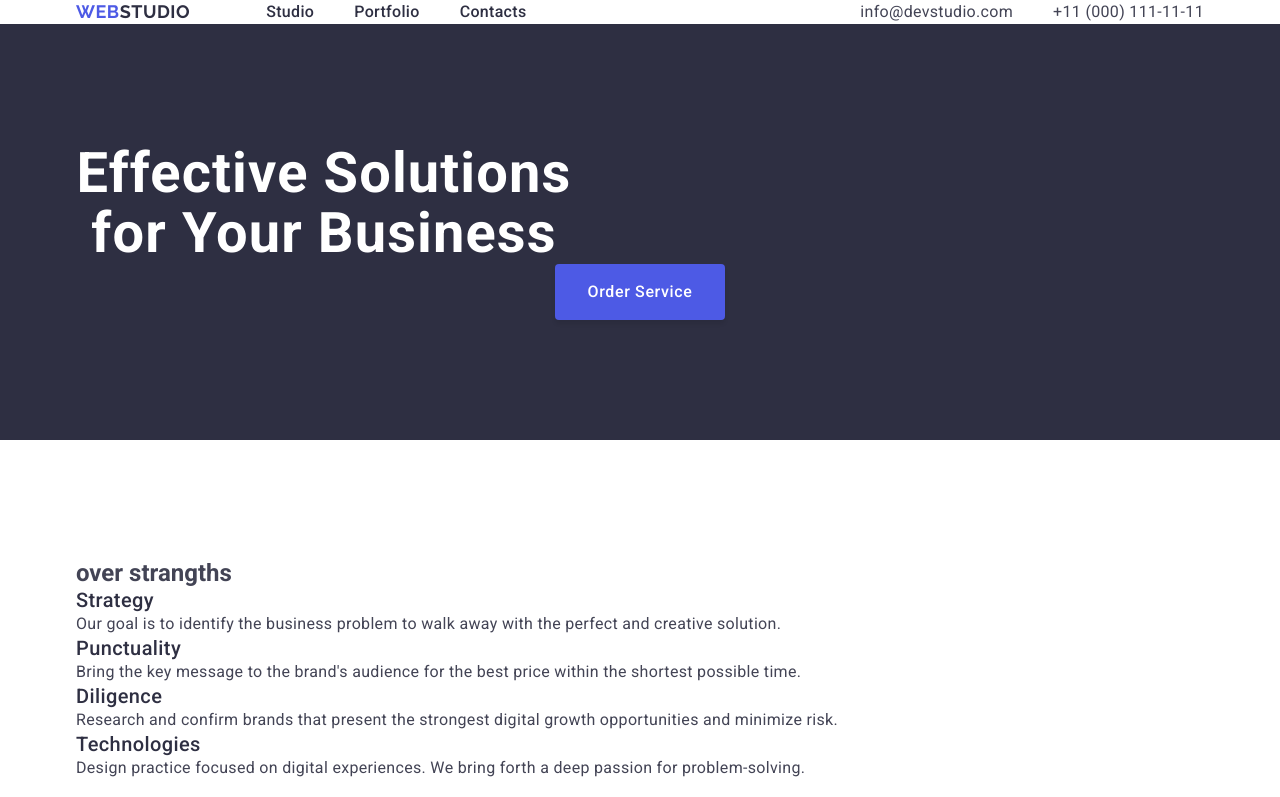
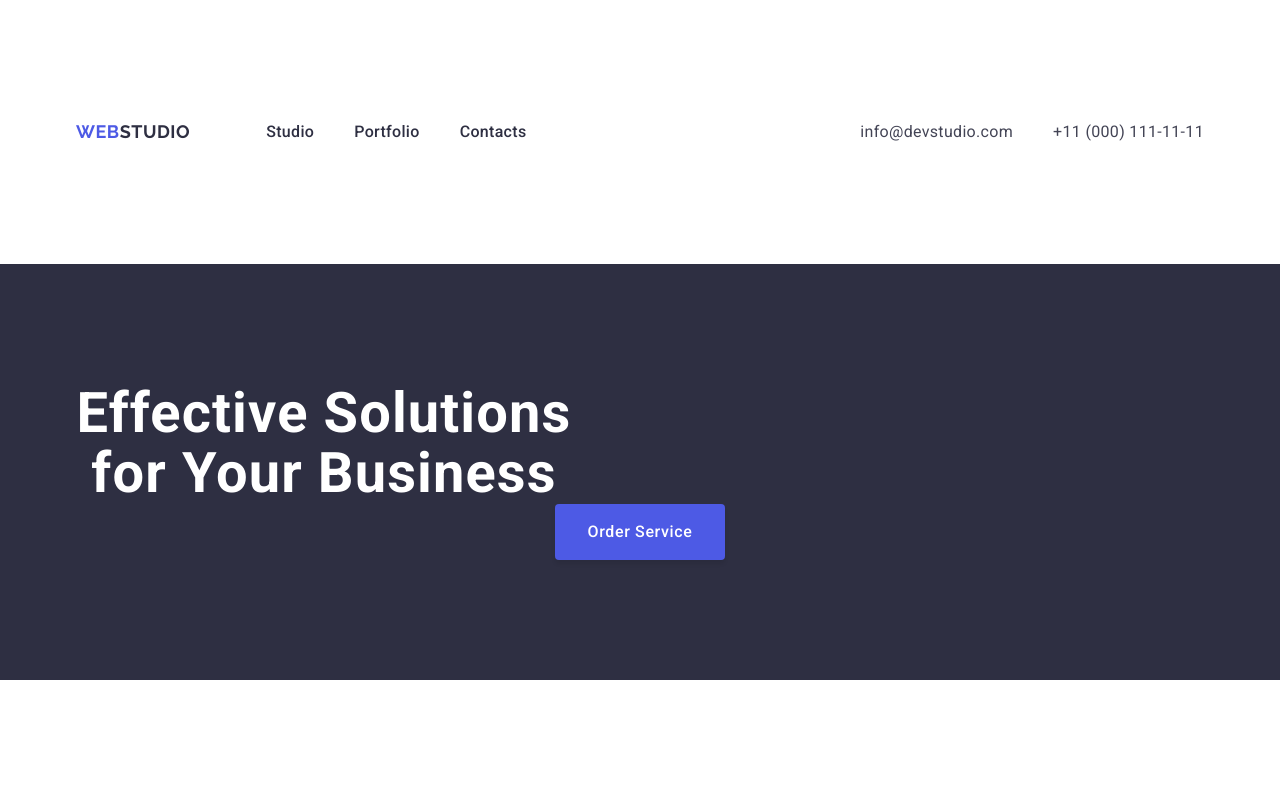
Before and after one commit to VolodymyrZakrevskyi/goit-markup-hw-03, a plain HTML site: page index.html in a window 1280 px wide. Shown: the top 797 px of the page. Drawn offline with nearby package versions, Linux system fonts and the light colour scheme.

Commit message:
Update index.html

```diff
--- a/index.html
+++ b/index.html
@@ -16,7 +16,7 @@
     </head>
     <body>
 <!-- ______________________________Header -->
-        <header>
+        <header class="section">
             <div class="container header-div">
             <nav class="header-nav">
                 <a href="./index.html" class="logo" >Web<span class="studio">Studio</span></a>
```
